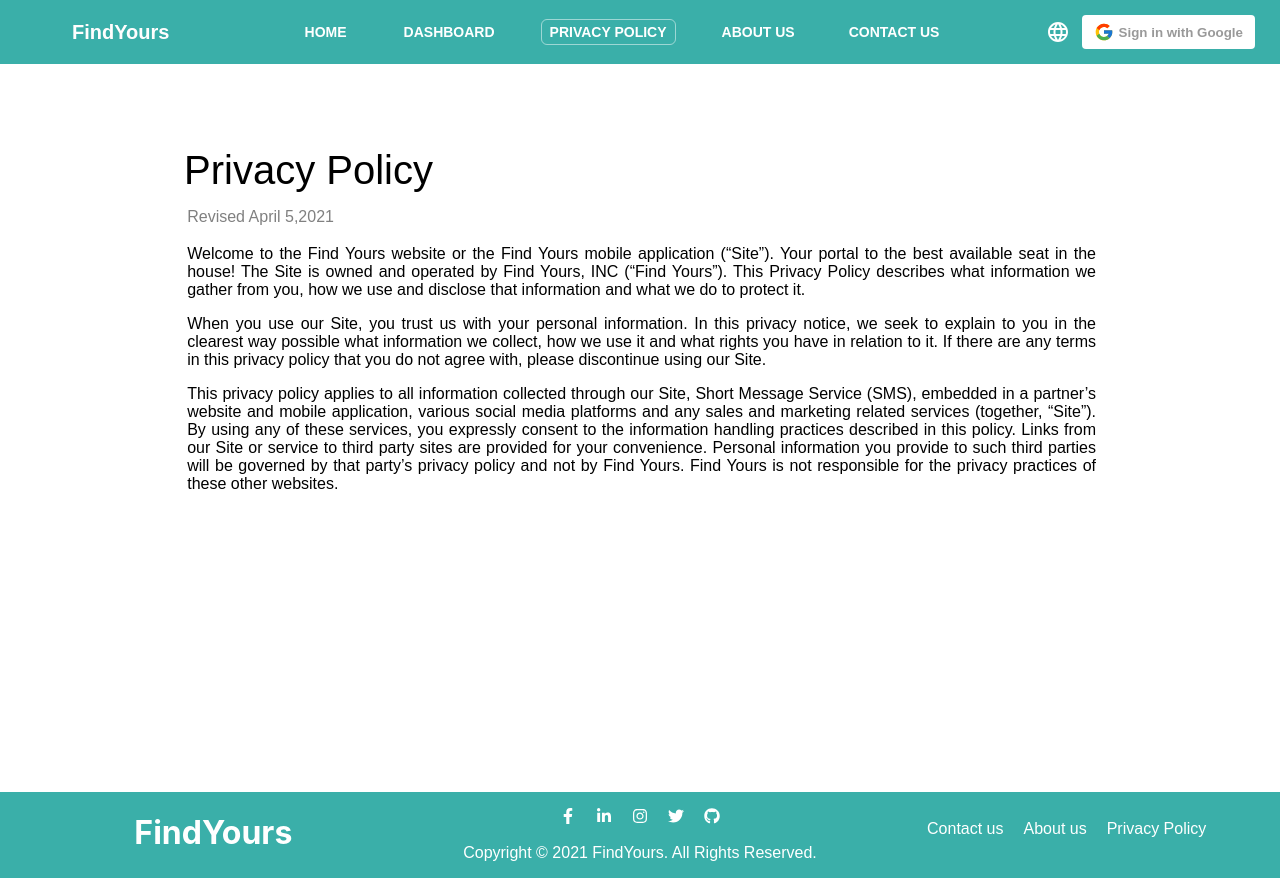
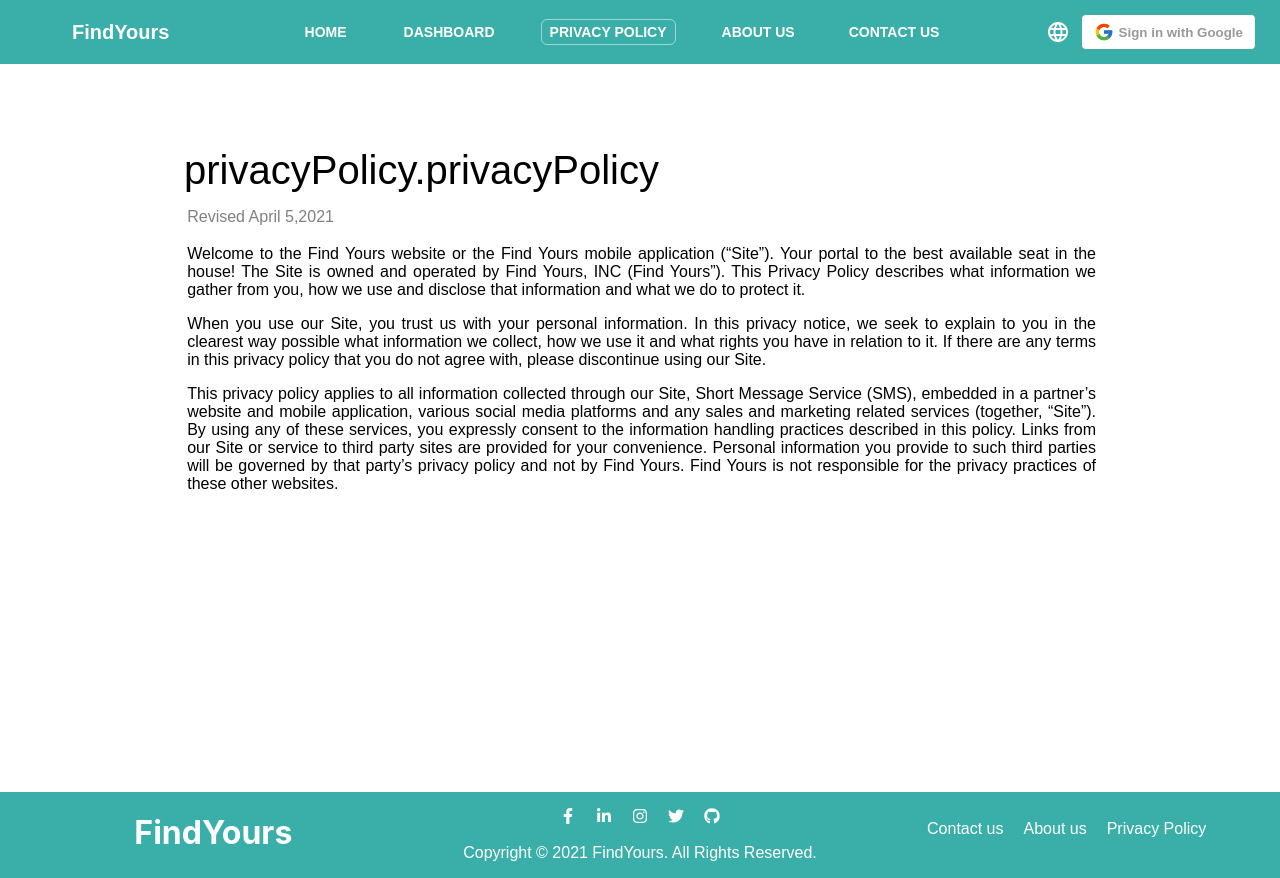
Before and after one commit to ZhinAbubakr/find_yours, a React (Create React App) app: page /PrivacyPolicy in a window 1280 px wide. Built offline with nearby package versions, Linux system fonts and the light colour scheme.

Commit message:
Feat: add arabic translation for privacy policy

```diff
--- a/src/Translation/ar.json
+++ b/src/Translation/ar.json
@@ -109,5 +109,13 @@
     "info": "معلومات العنصر",
     "place": "المكان",
     "name": "الاسم"
+  },
+  "privacyPolicy": {
+    "direction": "rtl",
+    "privacyPolicy": "سياسة خاصة",
+    "RevisedDate": "تمت المراجعة في 5 أبريل 2021",
+    "paragraph1": "مرحبًا بك في موقع Find Yours أو تطبيق Find Yours للهاتف المحمول ('الموقع'). بوابتك إلى أفضل مقعد متاح في المنزل! تعود ملكية الموقع وتشغيله من قبل Find Yours، INC (Find Yours “). تصف سياسة الخصوصية هذه المعلومات التي نجمعها منك ، وكيف نستخدم هذه المعلومات ونكشف عنها ، وماذا نفعل لحمايتها.",
+    "paragraph2": "عندما تستخدم موقعنا ، فإنك تأتمننا على معلوماتك الشخصية. في إشعار الخصوصية هذا ، نسعى إلى أن نشرح لك بأوضح طريقة ممكنة ما هي المعلومات التي نجمعها ، وكيف نستخدمها ، وما هي الحقوق التي لديك فيما يتعلق بها. إذا كانت هناك أي شروط في سياسة الخصوصية هذه لا توافق عليها ، فيرجى التوقف عن استخدام موقعنا.",
+    "paragraph3": "تنطبق سياسة الخصوصية هذه على جميع المعلومات التي يتم جمعها من خلال موقعنا ،خدمة الرسائل القصيرة (SMS)،المضمنة في موقع الويب الخاص بالشريك وتطبيق الهاتف المحمول ، والعديد من منصات الوسائط الاجتماعية، وأي خدمات متعلقة بالمبيعات والتسويق(معًا ، 'الموقع').باستخدام أي من هذه الخدمات ، تعبر عن موافقتك على أسلوب إدارة المعلومات الموضح في هذه السياسة.يتم توفير روابط من موقعنا أو خدمتنا إلى مواقع الطرف الثالث لراحتك.تتم إدارة المعلومات الشخصية التي تقدمها لهذا النوع من الجهات الخارجية من خلال سياسة الخصوصية الخاصة بالطرف وليس من خلال Find Your.FindYours ليست مسؤولة عن سياسة الخصوصية لهذه المواقع الأخرى."
   }
 }
--- a/src/Translation/en.json
+++ b/src/Translation/en.json
@@ -60,7 +60,7 @@
   "notFound": {
     "text1": "Look Like You Are Lost",
     "text2": "The Page You Are Looking For Not Available!"
-   },
+  },
   "aboutUs": {
     "about": "ABOUT US",
     "offer": "What we Give you",
@@ -112,5 +112,12 @@
     "info": "Item Information",
     "place": "Place",
     "name": "Name"
+  },
+  "privacyPolicy": {
+    "direction": "ltr",
+    "RevisedDate": "Revised April 5,2021",
+    "paragraph1": "Welcome to the Find Yours website or the Find Yours mobile application (“Site”). Your portal to the best available seat in the house! The Site is owned and operated by Find Yours, INC (Find Yours”). This Privacy Policy describes what information we gather from you, how we use and disclose that information and what we do to protect it.",
+    "paragraph2": "When you use our Site, you trust us with your personal information. In this privacy notice, we seek to explain to you in the clearest way possible what information we collect, how we use it and what rights you have in relation to it. If there are any terms in this privacy policy that you do not agree with, please discontinue using our Site.",
+    "paragraph3": "This privacy policy applies to all information collected through our Site, Short Message Service (SMS), embedded in a partner’s website and mobile application, various social media platforms and any sales and marketing related services (together, “Site”). By using any of these services, you expressly consent to the information handling practices described in this policy. Links from our Site or service to third party sites are provided for your convenience. Personal information you provide to such third parties will be governed by that party’s privacy policy and not by Find Yours. Find Yours is not responsible for the privacy practices of these other websites."
   }
 }
--- a/src/components/PrivacyPolicy/privacyPolicy.jsx
+++ b/src/components/PrivacyPolicy/privacyPolicy.jsx
@@ -1,67 +1,43 @@
-import React from 'react';
-import {Grid,Typography,Container}from '@material-ui/core';
-import {useStyles} from './Style.jsx'
-
-
+import React from 'react'
+import { Grid, Typography, Container } from '@material-ui/core'
+import { useStyles } from './Style.jsx'
+import { useTranslation } from 'react-i18next'
 
 function privacyPolicy() {
-  const classes = useStyles();
+  const classes = useStyles()
+  const { t } = useTranslation()
 
   return (
-    <Container component="main" maxWidth="md" style={{height: '91vh'}}>
+    <Container
+      component='main'
+      maxWidth='md'
+      style={{ height: '91vh' }}
+      dir={t('privacyPolicy.direction')}>
       <div className={classes.paper}>
-       <Grid container >
-       <Typography   className= { classes.head1} component="h1" variant="h5">
-             Privacy Policy
+        <Grid container>
+          <Typography className={classes.head1} component='h1' variant='h5'>
+            {t('privacyPolicy.privacyPolicy')}
           </Typography>
-
         </Grid>
 
-
-          <Grid  >
+        <Grid>
           <Grid item xs={12} sm={12} className={classes.headCont}>
-            <Typography className={classes.revision} component="p" >
-              Revised April 5,2021
+            <Typography className={classes.revision} component='p'>
+              {t('privacyPolicy.RevisedDate')}
             </Typography>
-              <p>Welcome to the Find Yours website or the Find Yours mobile application (“Site”). Your portal to
-                the best available seat in the house! The Site is owned and operated by Find Yours, INC
-                (“Find Yours”). This Privacy Policy describes what information we gather from you, how we use
-                and disclose that information and what we do to protect it.
-                </p>
+            <p>{t('privacyPolicy.paragraph1')}</p>
           </Grid>
           <Grid item xs={12} sm={12} className={classes.headCont}>
-              <p>
-              When you use our Site, you trust us with your personal information. In this privacy
-               notice, we seek to explain to you in the clearest way possible what information we
-               collect, how we use it and what rights you have in relation to it. If there are any
-               terms in this privacy policy that you do not agree with, please discontinue using
-                our Site.
-              </p>
+            <p>{t('privacyPolicy.paragraph2')}</p>
           </Grid>
 
           <Grid item xs={12} className={classes.headCont}>
-              <p>
-              This privacy policy applies to all information collected through our Site, Short
-               Message Service (SMS), embedded in a partner’s website and mobile application,
-                various social media platforms and any sales and marketing related services
-                (together, “Site”). By using any of these services, you expressly consent to
-                 the information handling practices described in this policy. Links from our
-                  Site or service to third party sites are provided for your convenience.
-                   Personal information you provide to such third parties will be governed
-                   by that party’s privacy policy and not by Find Yours. Find Yours is not
-                responsible for the privacy practices of these other websites.
-              </p>
+            <p>{t('privacyPolicy.paragraph3')}</p>
           </Grid>
-
         </Grid>
-
-
-
       </div>
-
     </Container>
-  );
+  )
 }
 
-
 export default privacyPolicy
```
Lines whose indentation alone changed are shown as unchanged.
